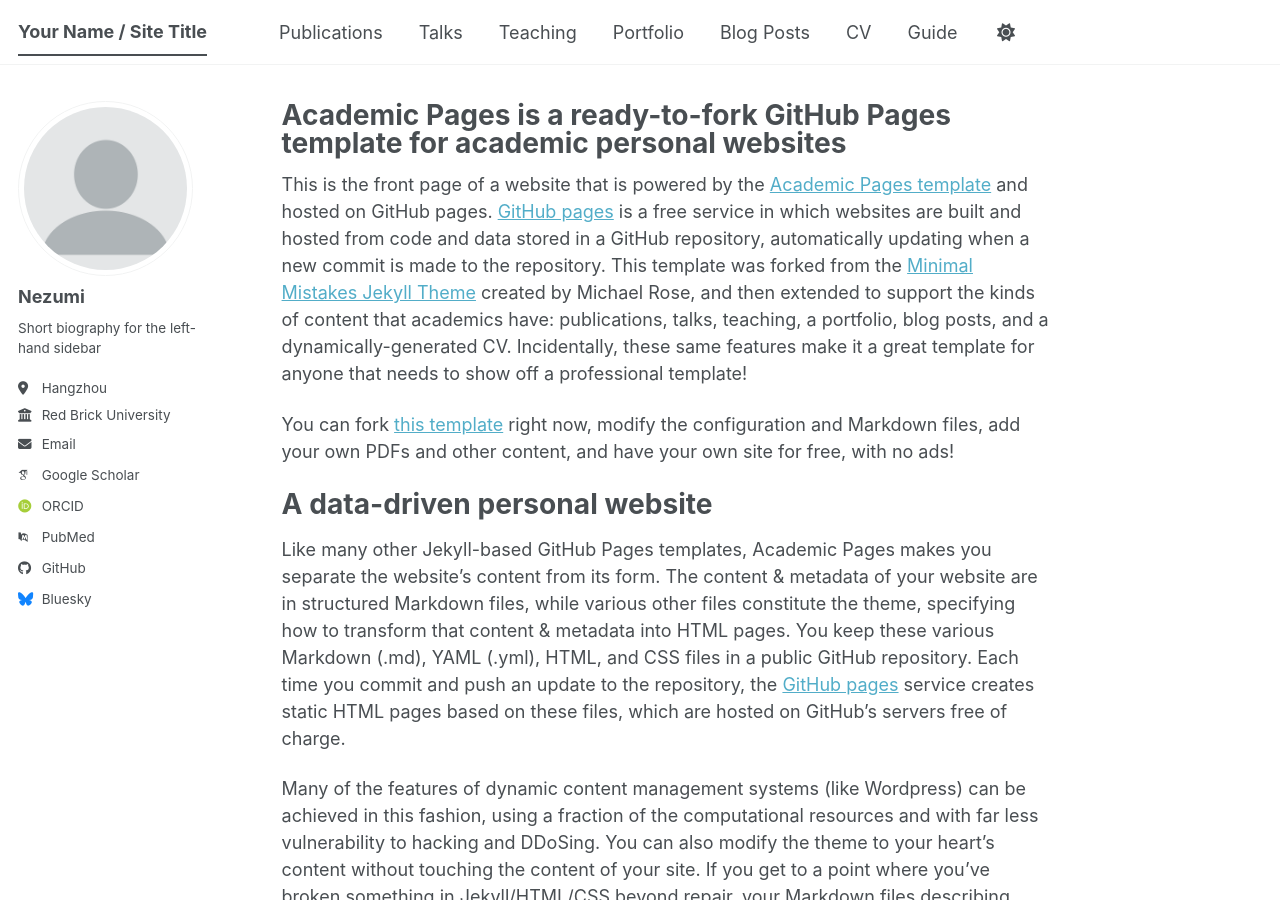
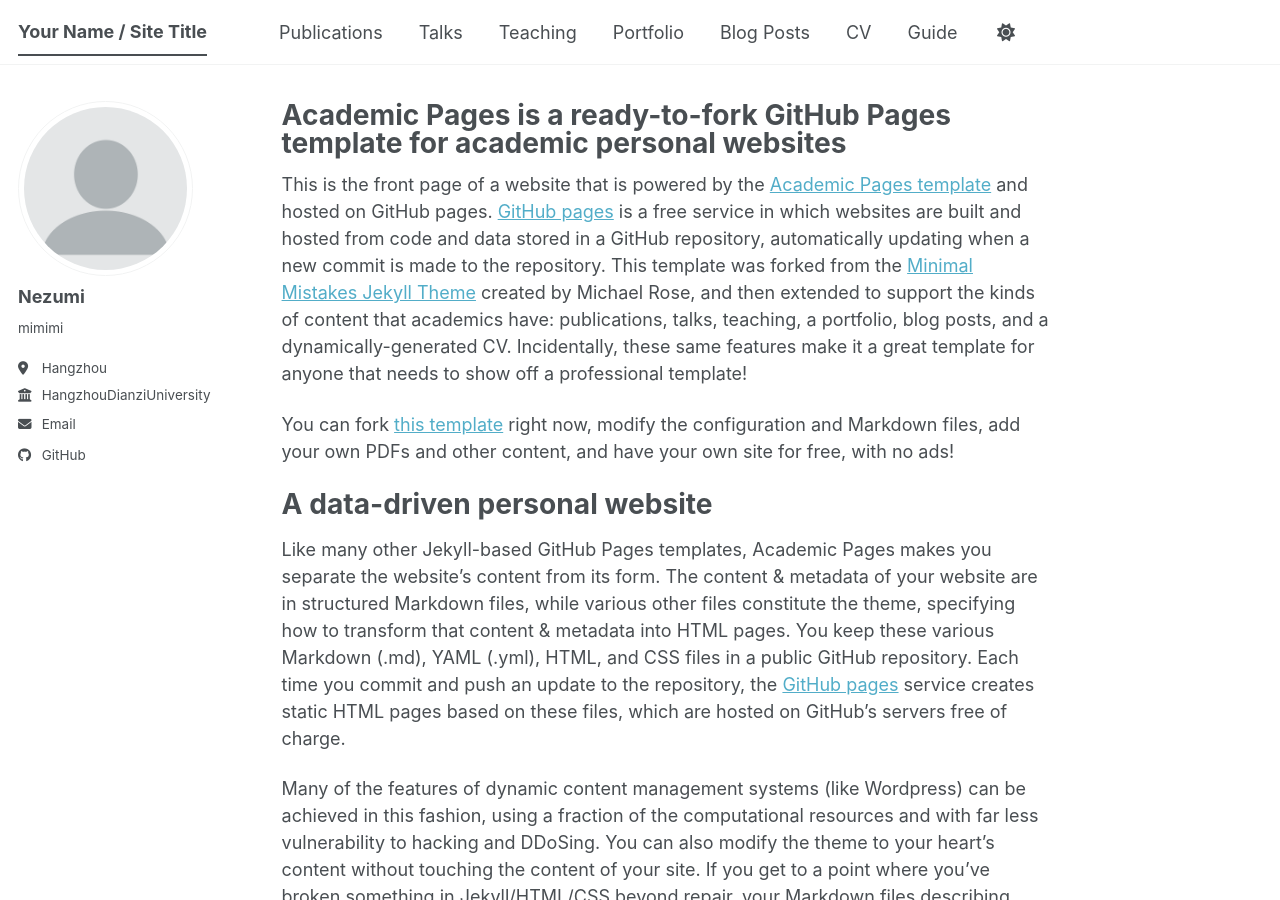
Before and after one commit to vivo50kk/vivo50kk.github.io, a Jekyll site: the page built from _pages/about.md, in a window 1280 px wide and 900 px high. Built offline with Jekyll 4.4.1, drawn with Linux system fonts in a browser that asks for light colours; some web fonts are replaced; a script bundle is joined from its source files by our own code; library files that are not in the unit come from our copies.

```diff
--- a/_config.yml
+++ b/_config.yml
@@ -26,22 +26,22 @@ author:
   avatar           : "profile.png"
   name             : "Nezumi"
   pronouns         : # example: "she/her"
-  bio              : "Short biography for the left-hand sidebar"
+  bio              : "mimimi"
   location         : "Hangzhou"
-  employer         : "Red Brick University"
+  employer         : "HangzhouDianziUniversity"
   uri              : # URL
-  email            : "none@example.org"
+  email            : "19884388668@163.com"
 
   # Academic websites
   academia         : # URL
   arxiv            : # URL - Update with the correct link to your profile
-  googlescholar    : "https://scholar.google.com/citations?user=PS_CX0AAAAAJ"
+  googlescholar    : # "https://scholar.google.com/citations?user=PS_CX0AAAAAJ"
   inspire-hep      : # URL
   impactstory      : # URL
-  orcid            : "https://orcid.org/yourorcidurl"
+  orcid            : # "https://orcid.org/yourorcidurl"
   semantic         : # URL
   ssrn             : # URL
-  pubmed           : "https://www.ncbi.nlm.nih.gov/pubmed/?term=john+snow"
+  pubmed           : # "https://www.ncbi.nlm.nih.gov/pubmed/?term=john+snow"
   researchgate     : # URL
   scopus           : # URL
   zotero           : # URL
@@ -51,13 +51,13 @@ author:
   bitbucket        : # Username - Update with your username on the site
   codepen          : # Username
   dribbble         : # Username
-  github           : "academicpages"
+  github           : "github.com/vivo50kk"
   kaggle           : # Username
   stackoverflow    : # User number or user number and name (i.e., use "1" or "1/jeff-atwood")
 
   # Social media
   artstation       : # Username
-  bluesky          : "bsky.app" # Replace this with you Bluesky username
+  bluesky          : # "bsky.app" # Replace this with you Bluesky username
   facebook         : # Username
   flickr           : # Username
   foursquare       : # Username
```
